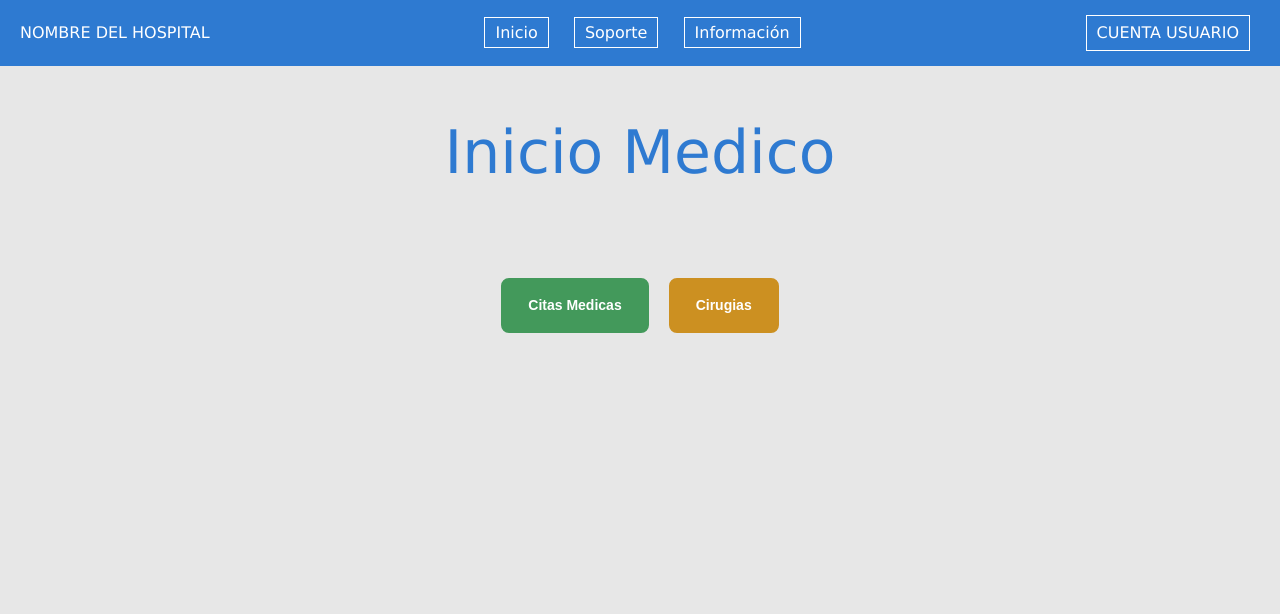
After one commit to Eduardo37830/ingenieriaSoftware1, a Flask app: page /inicio_medico in a window 1280 px wide. The commit adds this page. Shown: the top 615 px of the page. Run offline with Flask 3, Linux system fonts and the light colour scheme.

Commit message:
Finalizacion del inicio medico

```diff
--- a/app/main.py
+++ b/app/main.py
@@ -82,6 +82,19 @@ medicamentos = [
 @app.route('/medicamentos')
 def medicamentos_view():
     return render_template('medicamentos.html', medicamentos=medicamentos)
+
+# ---------------------------------------------------------------------Inicio Medico
+@app.route('/inicio_medico')
+def inicio_medico():
+    return render_template('inicio_medico.html')
+# ---------------------------------------------------------------------Citas Medicas
+@app.route('/citas_medicas')
+def citas_medicas():
+    return render_template('citas_medicas.html')
+# ---------------------------------------------------------------------Citas Medicas
+@app.route('/cirugias')
+def cirugias():
+    return render_template('cirugias.html')
 # ---------------------------------------------------------------------Main
 if __name__ == "__main__":
     app.run(debug=True)
--- /dev/null
+++ b/app/static/styles/inicio_medico.css
@@ -0,0 +1,70 @@
+/* Contenedor principal */
+.button-container {
+	display: flex;
+	gap: 20px; /* Espaciado entre los botones */
+	justify-content: center;
+	align-items: center;
+	padding: 50px;
+}
+
+/* Botones personalizados */
+.custom-btn {
+	display: inline-block;
+	text-align: center;
+	text-decoration: none;
+	font-size: 14px;
+	padding: 15px 25px;
+	border: 2px solid transparent;
+	border-radius: 8px; /* Bordes redondeados */
+	font-family: Arial, sans-serif;
+	font-weight: bold;
+	transition: all 0.3s ease;
+}
+
+/* Botón Inicio Cliente */
+.custom-btn-cliente {
+	background-color: var(--boton); /* Azul */
+	color: #ffffff;
+	border-color: var(--boton);
+}
+
+.custom-btn-cliente:hover {
+	background-color: #0056b3;
+	border-color: #0056b3;
+}
+
+/* Botón Agendar Cita */
+.custom-btn-cita {
+	background-color: var(--notificaciones); /* Verde */
+	color: #ffffff;
+	border-color: var(--notificaciones);
+}
+
+.custom-btn-cita:hover {
+	background-color: #0056b3;
+	border-color: #0056b3;
+}
+
+/* Botón Historial Médico */
+.custom-btn-historial {
+	background-color: var(--alerta);
+	color: #ffffff;
+	border-color: var(--alerta);
+}
+
+.custom-btn-historial:hover {
+	background-color: #0056b3;
+	border-color: #0056b3;
+}
+
+/* Botón Medicamentos */
+.custom-btn-medicamentos {
+	background-color: #17a2b8; /* Celeste */
+	color: #ffffff;
+	border-color: #17a2b8;
+}
+
+.custom-btn-medicamentos:hover {
+	background-color: #0056b3;
+	border-color: #0056b3;
+}
--- a/app/templates/index.html
+++ b/app/templates/index.html
@@ -16,5 +16,9 @@
     class="custom-btn custom-btn-cliente">
     Inicio Cliente
 </a>
+<a href="{{ url_for('inicio_medico') }}"
+    class="custom-btn custom-btn-cliente">
+    Inicio medico
+</a>
 
 {% endblock %}
--- /dev/null
+++ b/app/templates/inicio_medico.html
@@ -0,0 +1,23 @@
+{% extends "base.html" %}
+
+{% block title %}Inicio Medico{% endblock %}
+
+{% block content %}
+<head>
+    <link rel="stylesheet"
+        href="{{ url_for('static', filename='styles/inicio_medico.css') }}">
+    <title>Inicio Medico</title>
+</head>
+<h1>Inicio Medico</h1>
+<div class="button-container">
+    <a href="{{ url_for('citas_medicas') }}"
+        class="custom-btn custom-btn-cliente">
+        Citas Medicas
+    </a>
+    <a href="{{ url_for('cirugias') }}"
+        class="custom-btn custom-btn-cita">
+        Cirugias
+    </a>
+
+</div>
+{% endblock %}
```
Also changed, not shown: app/templates/cirugias.html (added, +13 -0 lines), app/templates/citas_medicas.html (added, +13 -0 lines), app/static/styles/cirugias.css (added), app/static/styles/citas_medicas.css (added).
